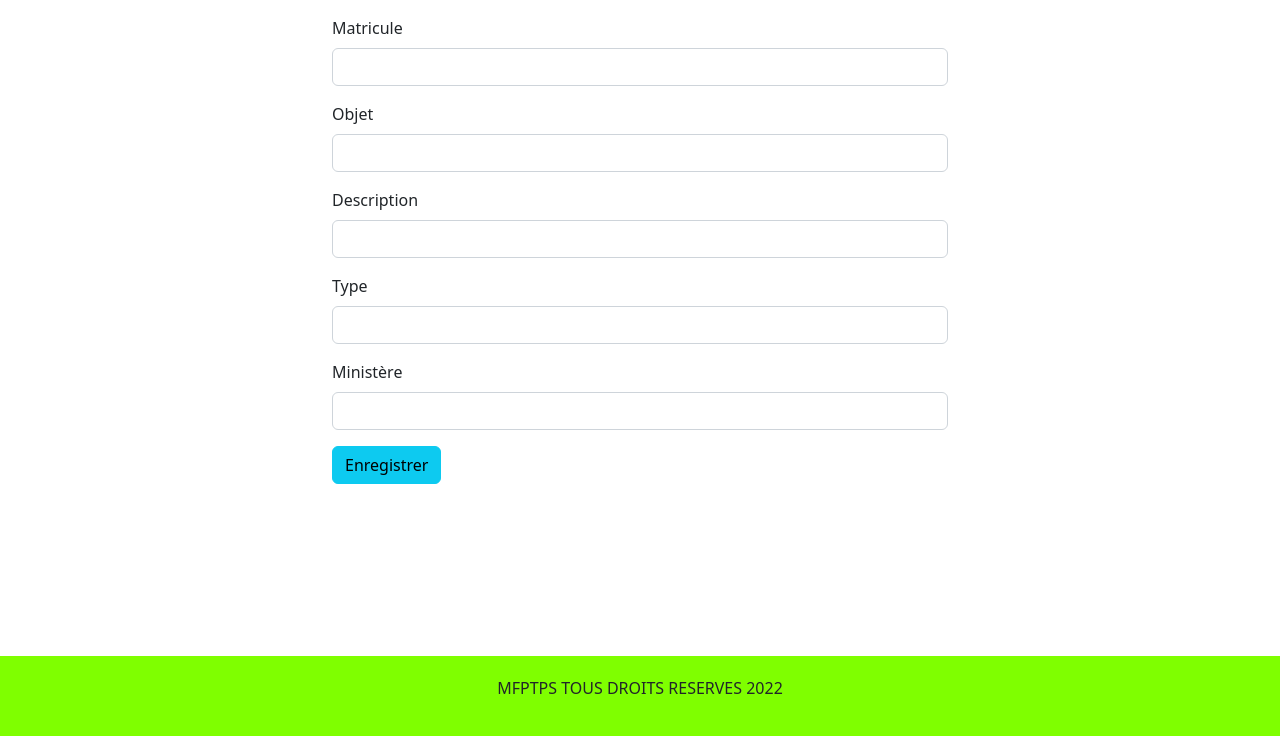
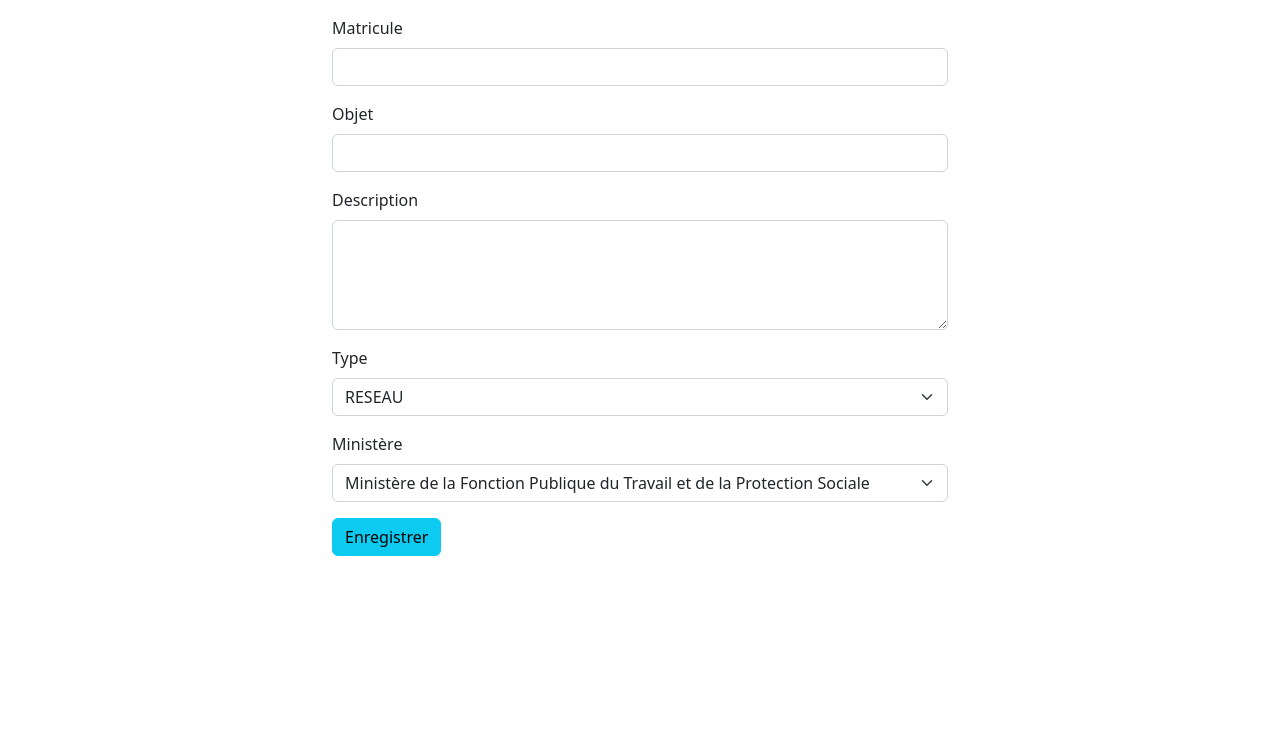
Before and after one commit to wendzagre/Projet-Bootcamp, a Django app: page /demande/ in a window 1280 px wide. Shown: the part 64-800 px from the top of the page. Run offline with Django 4.2, Linux system fonts and the light colour scheme.

Commit message:
Bootsrap select et type

```diff
--- a/helpDesk/gestion/templates/demande.html
+++ b/helpDesk/gestion/templates/demande.html
@@ -20,17 +20,43 @@
 
       <div class="mb-3">
           <label class="form-label" >Description</label>
-          <input type="email"  class="form-control">
+          <textarea class="form-control" rows="4" id="comment"></textarea>
       </div>
 
       <div class="mb-3">
           <label class="form-label" >Type </label>
-          <input type="tel"  class="form-control">
+          <select class="form-select">
+            <option>RESEAU</option>
+            <option>MAINTENACE</option>
+            <option>SIGASPE</option>
+            <option>ALIAS</option>
+            <option>DIAN</option>
+            <option>SADINA</option>
+            <option>PRISCA</option>
+            <option>SITA</option>
+          </select>
       </div>
 
       <div class="mb-3">
         <label class="form-label" >Ministère</label>
-        <input type="tel"  class="form-control">
+        <select class="form-select">
+          <option>Ministère de la Fonction Publique du Travail et de la Protection Sociale</option>
+          <option>Ministère des Affaires Etrangères du Burkina Faso</option>
+          <option>Ministère de la Santé et de Hygiène Publique </option>
+          <option>Ministère de la justice et des Droits Humains</option>
+          <option>Ministère des Transports de la Mobilité Urbaine et de la Sécurité Routière</option>
+          <option>Ministère de Economie des Finances et de la Prospective</option>
+          <option>Ministère de Administration Territoriale et de la Décentralisation</option>
+          <option>Ministère de Eau et de Assainissement</option>
+          <option>Ministère de la Communication de la Culture des Arts et du Tourisme</option>
+          <option>Ministère de Education Nationale de Alphabétisation et de la Promotion des Langues Nationales</option>
+          <option>Ministère de Enseignement Supérieur de la Recherche et de Innovation</option>
+          <option>Ministère des Sports et de Autonomisation des Jeunes</option>
+          <option>Ministère des Mines et des Carrières</option>
+          <option>Ministère de Energie des Mines et des Carrières</option>
+          <option>Ministère du Developpement Industriel du Commerce et de Artisanat</option>
+
+        </select>
     </div>
 
 
@@ -40,7 +66,7 @@
 
 
   </div>
-  {% include 'footer.html' %}
+
 
 
   {% endblock %}
```
